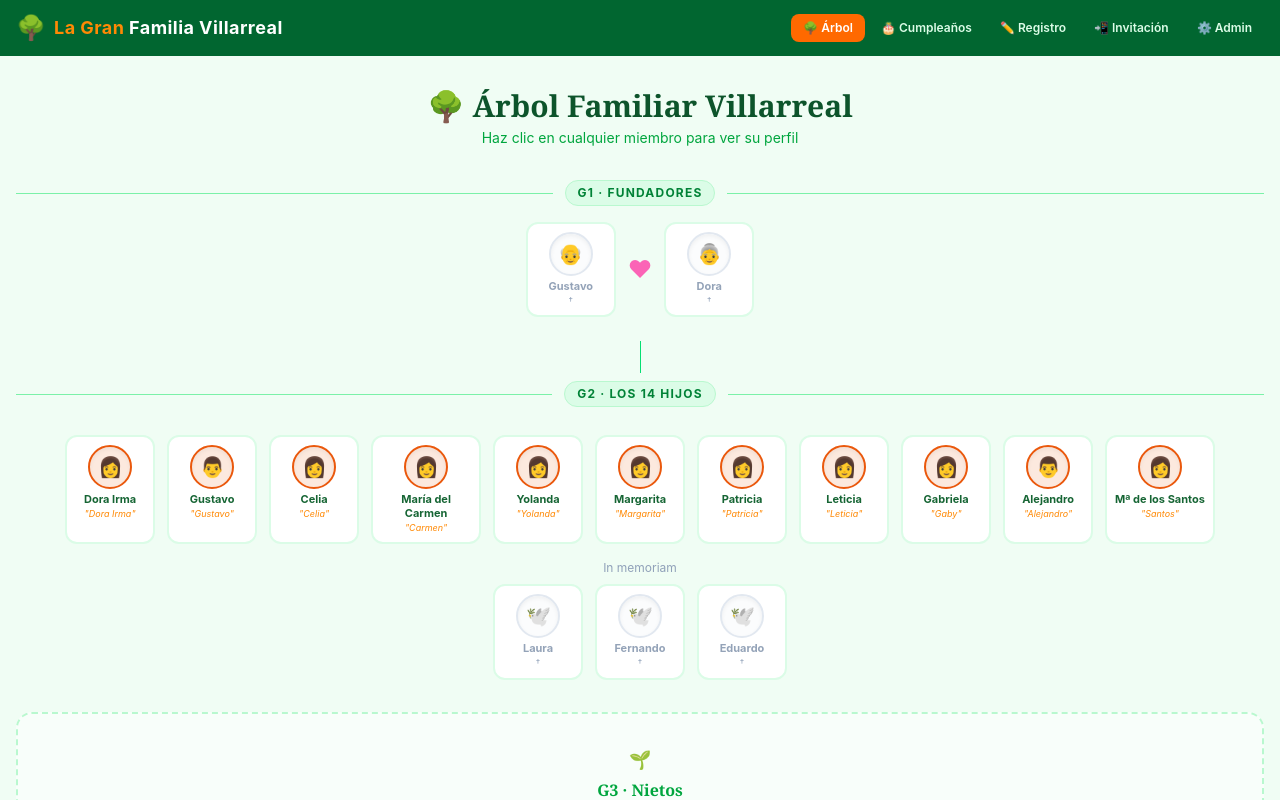
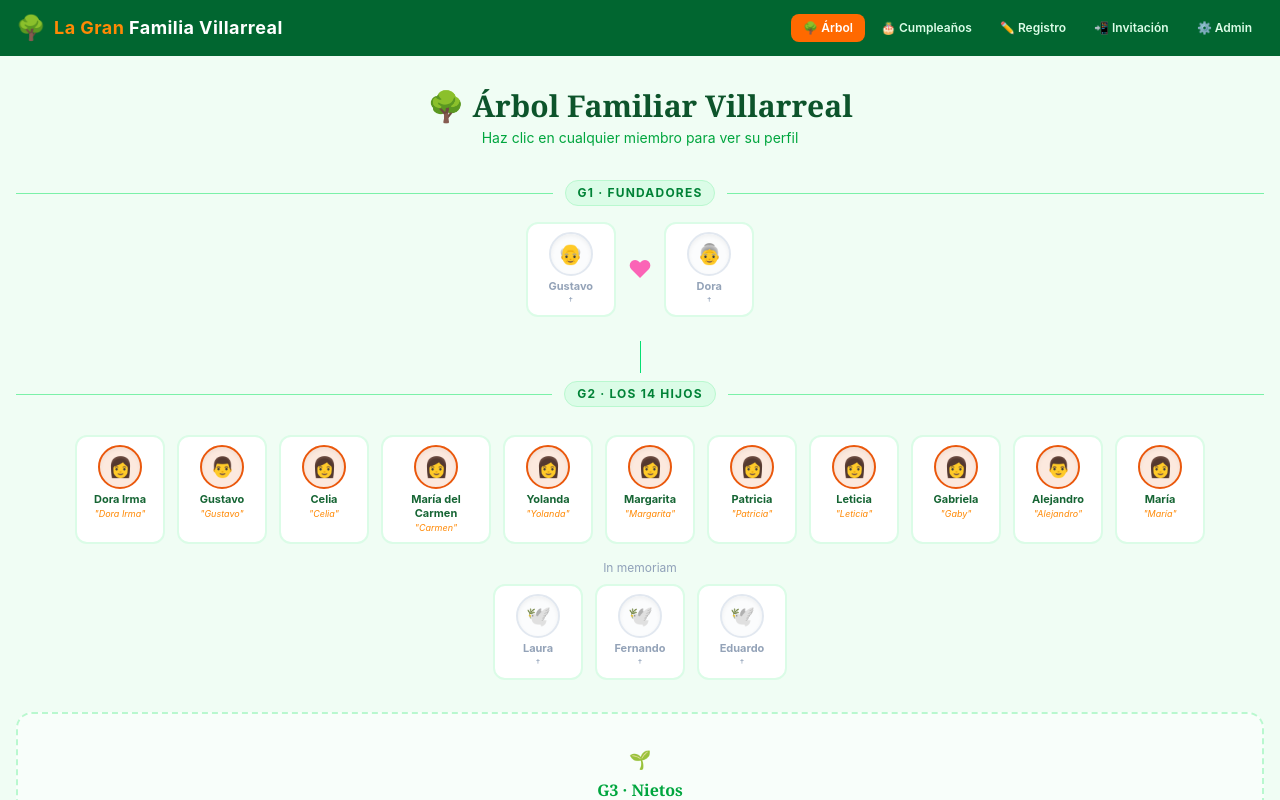
Before and after one commit to carloslo42/gfvillarreal, a React (Vite) app: page /arbol in a window 1280 px wide. Shown: the top 800 px of the page. Built offline with nearby package versions, Linux system fonts and the light colour scheme.

Commit message:
rama maria

```diff
--- a/src/data/familyData.js
+++ b/src/data/familyData.js
@@ -41,7 +41,7 @@ export const HIJOS = [
   { id: "g2-11", orden: 11, shortName: "Gabriela",         name: "Gabriela Villarreal Maury",            nickname: "Gaby",       fallecido: false, emoji: "👩", branch: "gabriela",            born: null, location: null, occupation: null, spouseId: null, childrenIds: [], bio: "" },
   { id: "g2-12", orden: 12, shortName: "Eduardo",          name: "Eduardo Villarreal Maury",             nickname: "Eduardo",    fallecido: true,  emoji: "🕊️", branch: "eduardo",              born: null, location: null, occupation: null, spouseId: null, childrenIds: [], bio: "" },
   { id: "g2-13", orden: 13, shortName: "Alejandro",        name: "Alejandro Villarreal Maury",           nickname: "Alejandro",  fallecido: false, emoji: "👨", branch: "alejandro",           born: null, location: null, occupation: null, spouseId: null, childrenIds: [], bio: "" },
-  { id: "g2-14", orden: 14, shortName: "Mª de los Santos", name: "María de los Santos Villarreal Maury", nickname: "Santos",     fallecido: false, emoji: "👩", branch: "maria-de-los-santos", born: null, location: null, occupation: null, spouseId: null, childrenIds: [], bio: "" },
+  { id: "g2-14", orden: 14, shortName: "María", name: "María de los Santos Villarreal Maury", nickname: "María",     fallecido: false, emoji: "👩", branch: "maria-de-los-santos", born: null, location: null, occupation: null, spouseId: null, childrenIds: [], bio: "" },
 ];
 
 const hijosCompletos = HIJOS.map((h) => ({
```
